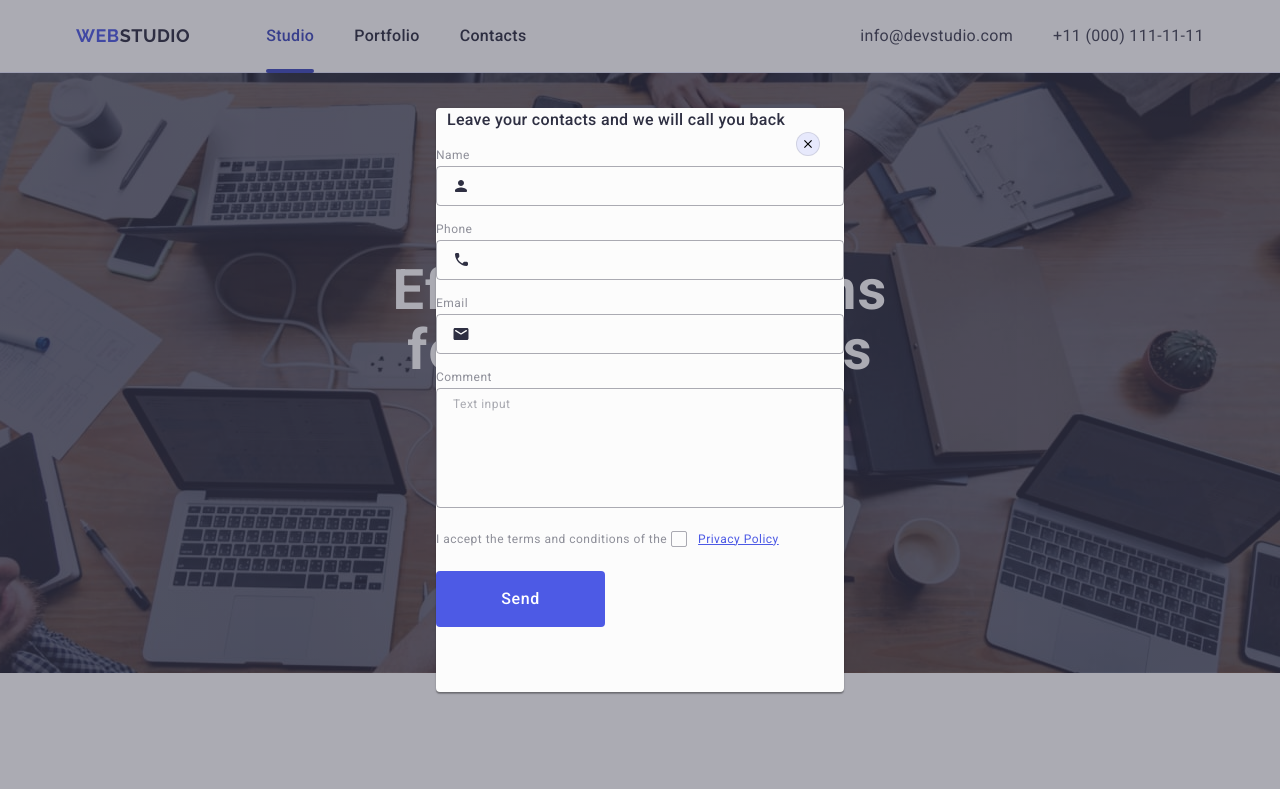
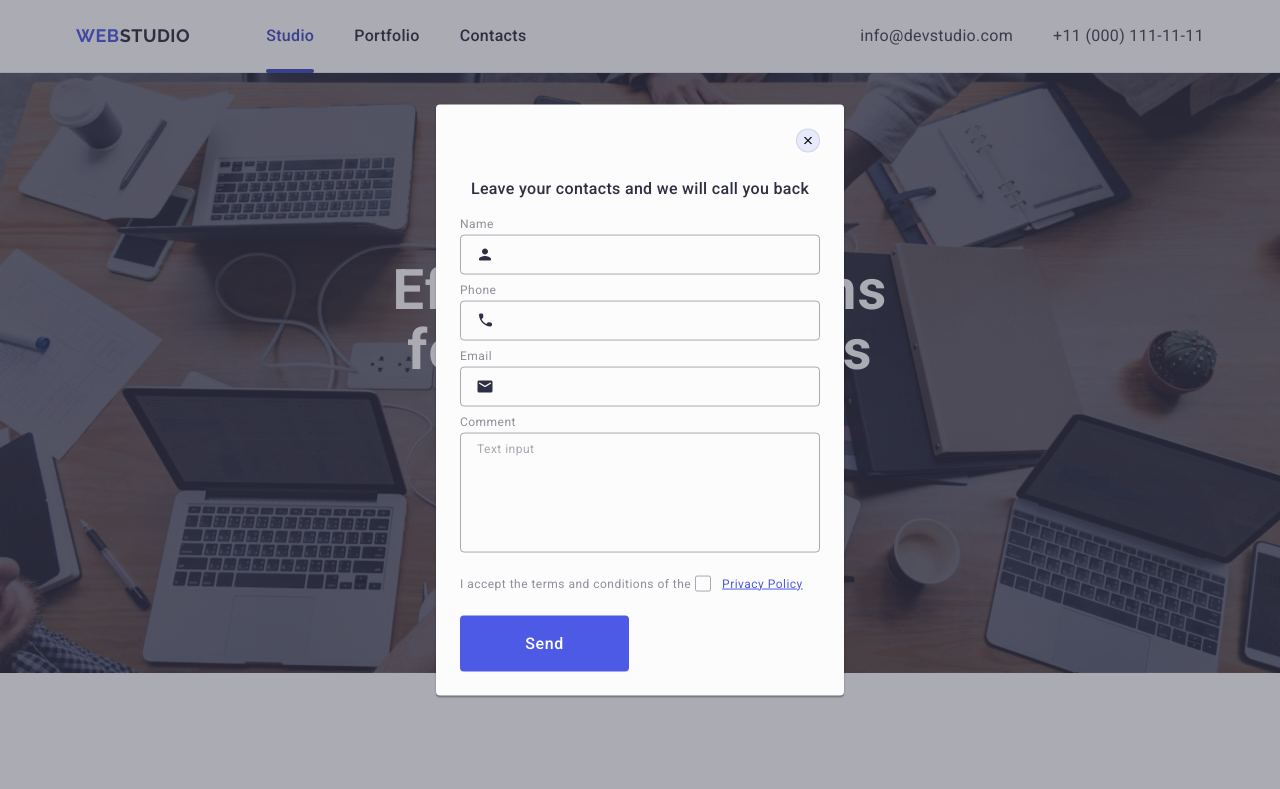
Before and after one commit to KaterynaYershova/goit-markup-hw-05, a plain HTML site: page index.html in a window 1280 px wide. Shown: the top 789 px of the page. Drawn offline with nearby package versions, Linux system fonts and the light colour scheme.

Commit message:
add index file

```diff
--- a/css/styles.css
+++ b/css/styles.css
@@ -593,6 +593,7 @@ img {
   position: absolute;
   top: 50%;
   left: 50%;
+  padding: 72px 24px 24px 24px;
   transform: translate(-50%, -50%) scale(1);
   width: 408px;
   min-height: 584px;
@@ -647,7 +648,7 @@ img {
 }
 
 .send-form-field-wrapper {
-  margin-bottom: 16px;
+  margin-bottom: 8px;
 }
 
 .send-form-field-label {
@@ -689,6 +690,10 @@ img {
 
 .send-form-input:focus + .send-form-field-icon {
   fill: #4d5ae5;
+}
+
+.send-form-field-comment {
+  margin-bottom: 16px;
 }
 
 .send-form-message {
--- a/index.html
+++ b/index.html
@@ -588,7 +588,7 @@
                 class="footer-email"
               />
             </label>
-            <button type="button" class="footer-subscribe-btn">
+            <button type="submit" class="footer-subscribe-btn">
               Subscribe
               <svg
                 class="footer-subscribe-icon"
@@ -668,7 +668,7 @@
               </svg>
             </div>
           </div>
-          <div class="send-form-field-wrapper">
+          <div class="send-form-field-comment">
             <label for="user-comment" class="send-form-field-label"
               >Comment</label
             >
```
